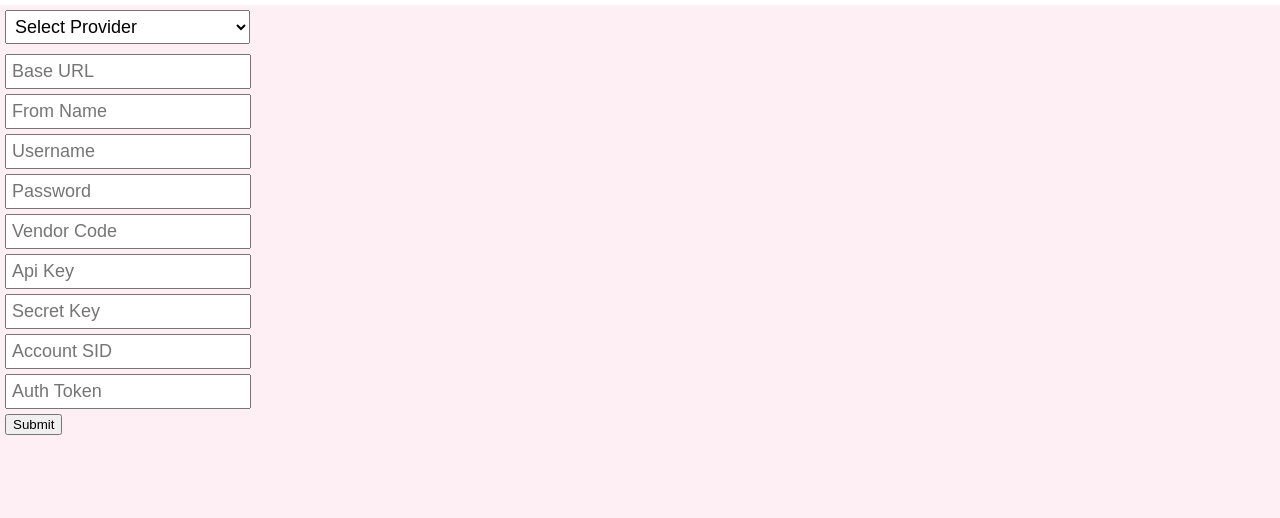
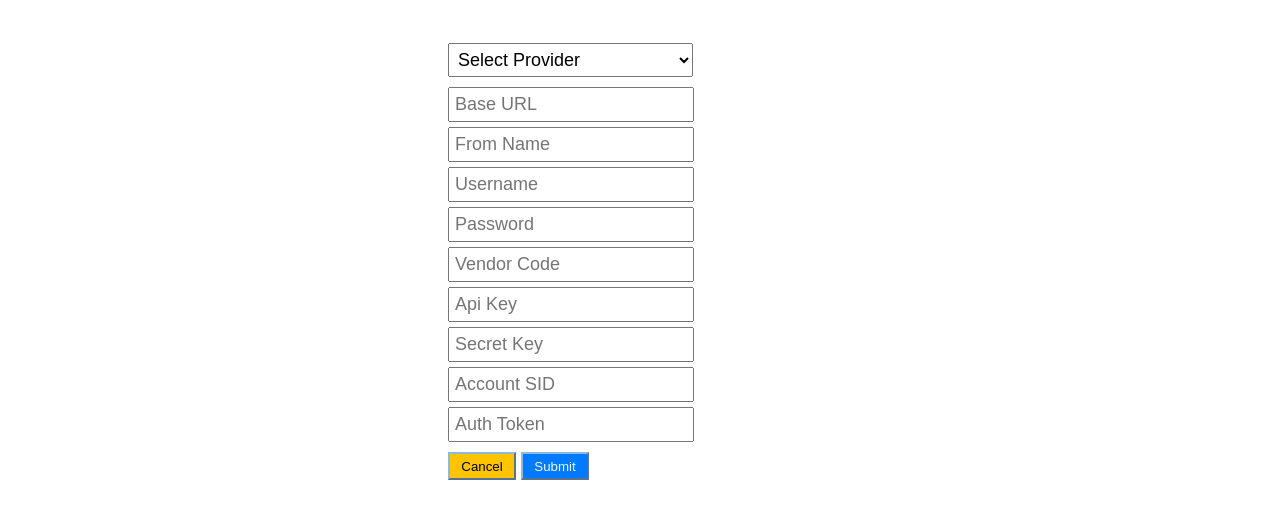
Before and after one commit to elifdiril/sms-provider, a React (Create React App) app: page /add-new in a window 1280 px wide. Shown: the top 518 px of the page. Built offline with nearby package versions, Linux system fonts and the light colour scheme; no server answers.

Commit message:
styles added, navigation added to form component

```diff
--- a/src/App.css
+++ b/src/App.css
@@ -1,15 +1,5 @@
-.App{
-  background-color: #FDEFF4;
-  height: 100vh;
-}
-.smsProviderButton{
-  background-color: #007bff;
-  color: white;
-}
-
-.smsProviderButton:disabled{
-  background-color: darkgray;
-  color: white;
+.App {
+  font-size: x-small;
 }
 
 .smsButton {
@@ -18,38 +8,6 @@
   padding: 1%;
 }
 
-.form {
-  margin: 5px;
+.list {
+  padding: 2% 7%;
 }
-
-.form input {
-  padding: 5px;
-  font-size: 18px;
-}
-
-.form select {
-  padding: 5px;
-  font-size: 18px;
-  width: 245px;
-}
-
-.form div > * {
-  margin: 5px 0;
-}
-
-.form button {
-  display: block;
-}
-
-.theme button {
-  display: inline-block;
-}
-
-.inputs > input {
-  display: block;
-}
-
-.error {
-  color: red;
-  font-size: 11px;
-}
--- a/src/App.js
+++ b/src/App.js
@@ -31,7 +31,7 @@ function App() {
             <Route
               path="/"
               element={
-                <div>
+                <div className="list">
                   <link
                     rel="stylesheet"
                     href="https://maxcdn.bootstrapcdn.com/bootstrap/4.0.0/css/bootstrap.min.css"
--- a/src/components/Form.js
+++ b/src/components/Form.js
@@ -2,9 +2,12 @@ import { useFormik } from "formik";
 import validationSchema from "./validations";
 import Error from "./Error";
 import { useSms } from "../context/SmsContext";
+import "../styles/Form.css";
+import { useNavigate } from "react-router-dom";
 
 function Form({ selectedSmsProvider }) {
   const { addSms, updateSms } = useSms();
+  const navigate = useNavigate();
 
   const {
     values,
@@ -33,12 +36,16 @@ function Form({ selectedSmsProvider }) {
       } else {
         addSms(values);
       }
+      navigate("/");
     },
     validationSchema,
   });
 
+  const onCancelHandle = () => {
+    navigate("/");
+  };
+
   return (
-    <div>
     <form className="form" onSubmit={handleSubmit} autoComplete="off">
       <div>
         <div className="inputs">
@@ -123,9 +130,7 @@ function Form({ selectedSmsProvider }) {
             onChange={handleChange}
             onBlur={handleBlur}
           />
-            {errors.apiKey && touched.apiKey && (
-              <Error message={errors.apiKey} />
-            )}
+          {errors.apiKey && touched.apiKey && <Error message={errors.apiKey} />}
 
           <input
             placeholder="Secret Key"
@@ -159,10 +164,14 @@ function Form({ selectedSmsProvider }) {
             <Error message={errors.authToken} />
           )}
         </div>
+        <div className="formButtons">
+          <button type="button" onClick={onCancelHandle}>
+            Cancel
+          </button>
           <button type="submit">Submit</button>
         </div>
+      </div>
     </form>
-    </div>
   );
 }
 
--- a/src/components/SmsProviderButton.js
+++ b/src/components/SmsProviderButton.js
@@ -1,7 +1,7 @@
 import React from "react";
 import { useSms } from "../context/SmsContext";
 import { useNavigate } from "react-router-dom";
-import "../App.css";
+import "../styles/SmsProviderButton.css";
 
 function SmsProviderButton({ isUpdate = false }) {
   const { selectedSmsProviderId } = useSms();
--- a/src/components/SmsProviderTable.js
+++ b/src/components/SmsProviderTable.js
@@ -92,15 +92,15 @@ function SmsProviderTable() {
   //overflow contents fixed
   const rowStyle = {
     overflowWrap: "break-word",
+    verticalAlign: "baseline"
   };
 
   const selectRow = {
     mode: "radio",
     bgColor: "#D885A3",
-    onSelect: (row, isSelect, rowIndex, e) => {
+    onSelect: (row, isSelect) => {
       const { id } = row;
       setSelectedSmsProviderId(isSelect ? id : null);
-      // ...
     },
   };
 
--- /dev/null
+++ b/src/styles/Form.css
@@ -0,0 +1,51 @@
+.form {
+  margin: 3% 35%;
+}
+
+.form input {
+  padding: 5px;
+  font-size: 18px;
+}
+
+.form select {
+  padding: 5px;
+  font-size: 18px;
+  width: 245px;
+}
+
+.form div > * {
+  margin: 5px 0;
+}
+
+.form button {
+  display: block;
+}
+
+.inputs > input {
+  display: block;
+}
+
+.error {
+  color: red;
+  font-size: 11px;
+}
+
+.formButtons {
+  display: flex;
+}
+
+.formButtons button {
+  margin-right: 5px;
+  height: 28px;
+  width: 68px;
+  border-color:rgb(139, 186, 224) ;
+}
+
+.formButtons :nth-child(1){
+  background-color: rgb(255, 196, 0);
+}
+
+.formButtons :nth-child(2){
+  background-color: #007bff;
+  color: aliceblue;
+}
--- /dev/null
+++ b/src/styles/SmsProviderButton.css
@@ -0,0 +1,9 @@
+.smsProviderButton {
+    background-color: #007bff;
+    color: white;
+}
+
+.smsProviderButton:disabled {
+    background-color: darkgray;
+    color: white;
+}
```
Lines whose indentation alone changed are shown as unchanged.
